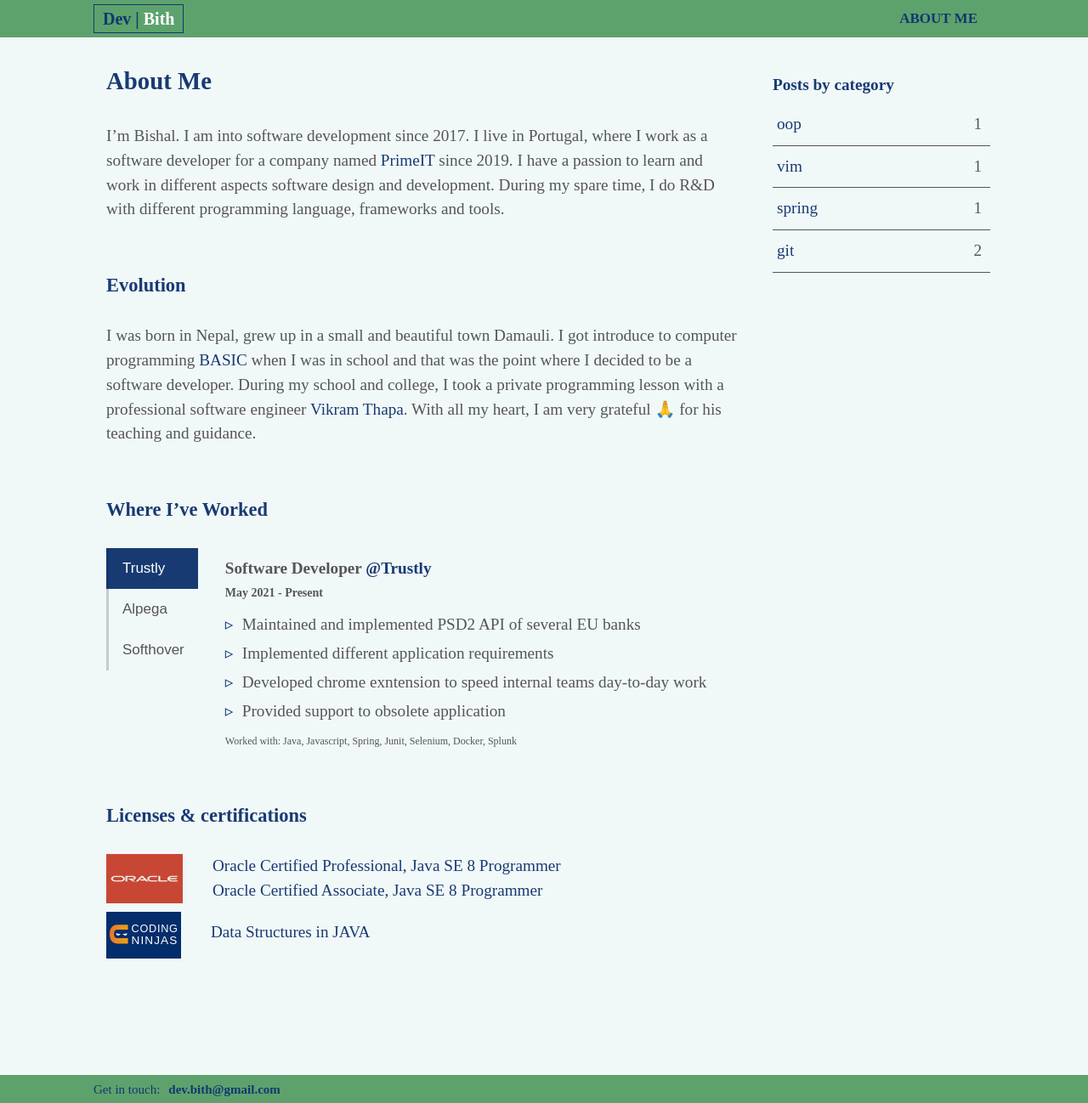
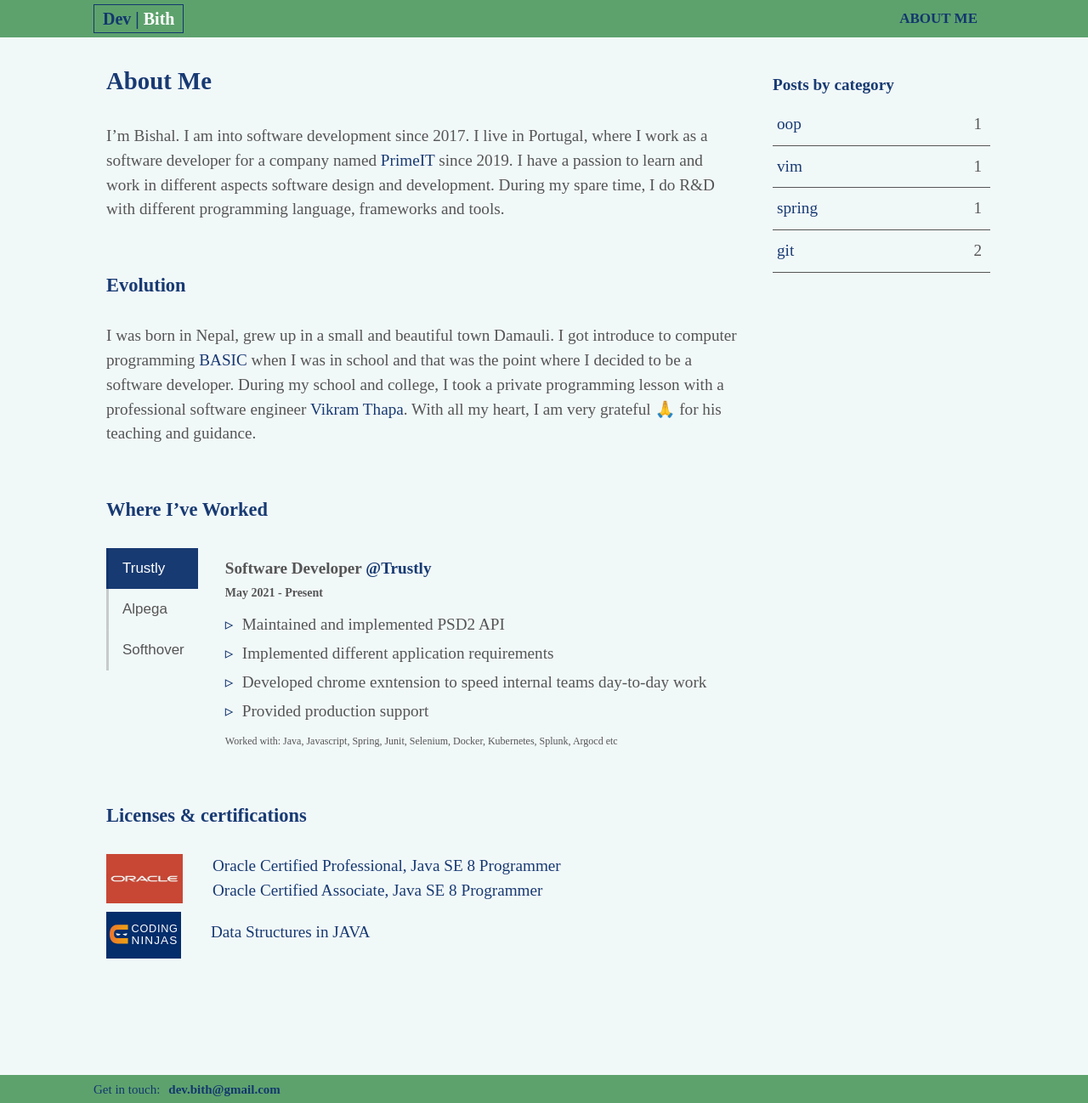
Before and after one commit to bishalthapa-x/bishalthapax.github.io, a Jekyll site: the page built from about.md, in a window 1280 px wide. Shown: the whole page at 85% size. Built offline with Jekyll 4.4.1, drawn with Linux system fonts in a browser that asks for light colours.

Commit message:
Update about.md

```diff
--- a/about.md
+++ b/about.md
@@ -40,12 +40,12 @@
             <p class="job-start-date">May 2021 - Present</p>
         </h4>
         <ul>
-         <li>Maintained and implemented PSD2 API of several EU banks</li>
+         <li>Maintained and implemented PSD2 API</li>
         <li>Implemented different application requirements</li>
         <li>Developed chrome exntension to speed internal teams day-to-day work</li>
-         <li>Provided support to obsolete application</li>
+         <li>Provided production support</li>
         </ul>
-        <span class="tech-used">Worked with: Java, Javascript, Spring, Junit, Selenium, Docker, Splunk </span>
+        <span class="tech-used">Worked with: Java, Javascript, Spring, Junit, Selenium, Docker, Kubernetes, Splunk, Argocd etc </span>
     </div>
 
     <div id="Alpega" class="tab-content">
```
